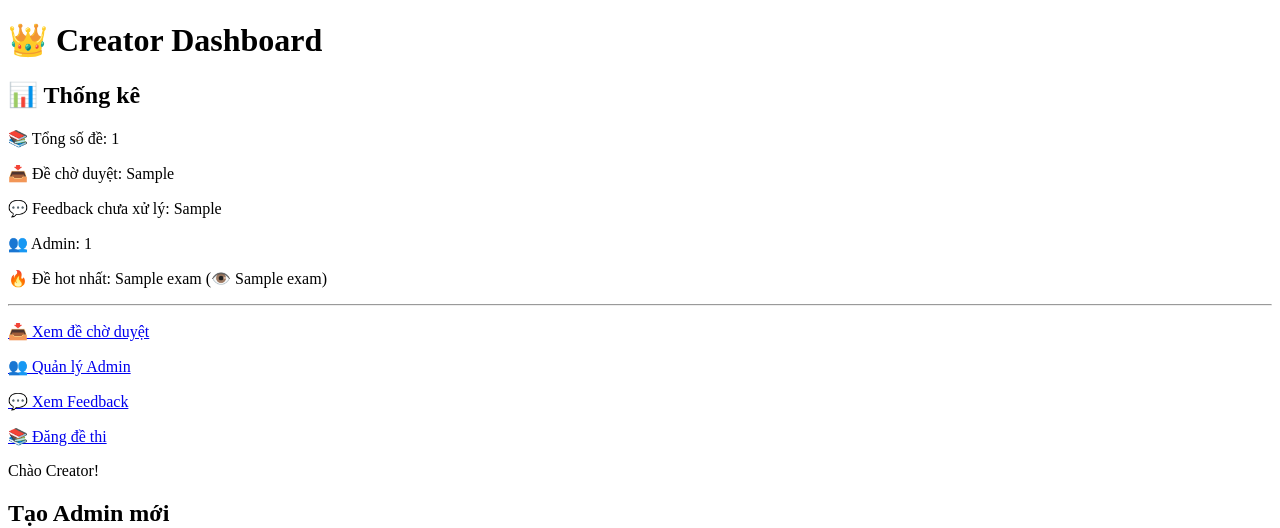
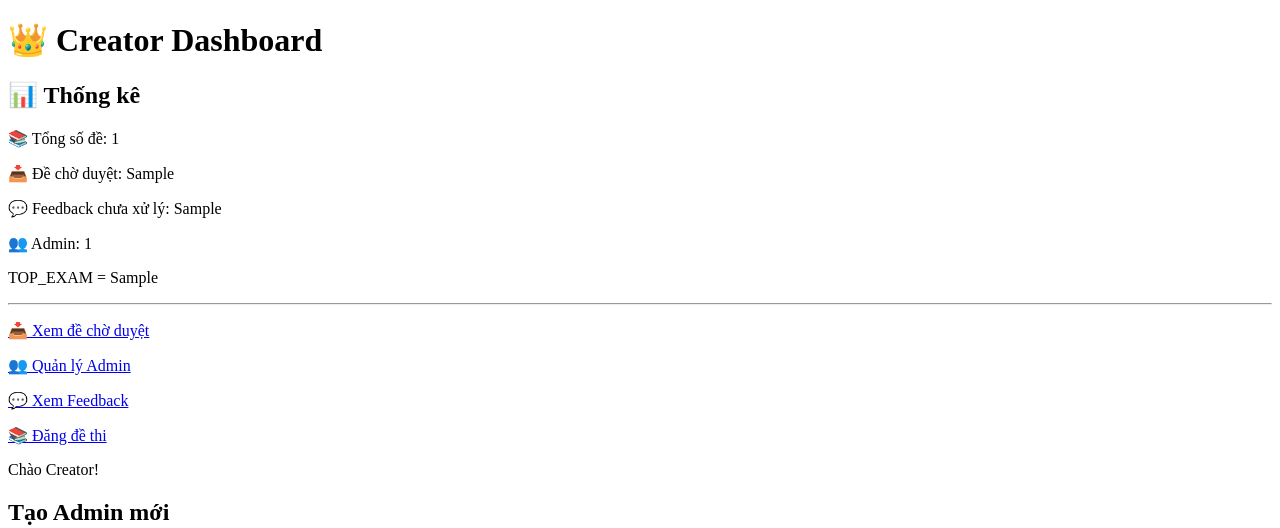
Before and after one commit to KhoiNguyen2809/flask-web, a Flask app: template templates/creator.html in a window 1280 px wide. Shown: the top 528 px of the page. Run offline with Flask 3, Linux system fonts and the light colour scheme; the template is opened without the code that fills it: most values are stand-ins (such as "Sample title", 1, 10 or a date in 2020).

Commit message:
Update creator.html

```diff
--- a/templates/creator.html
+++ b/templates/creator.html
@@ -17,15 +17,7 @@
 
 <p>👥 Admin: {{ total_admins }}</p>
 
-{% if top_exam %}
-
-<p>
-🔥 Đề hot nhất:
-{{ top_exam[0] }}
-(👁️ {{ top_exam[1] }})
-</p>
-
-{% endif %}
+<p>TOP_EXAM = {{ top_exam }}</p>
 
 
 <hr>
```
